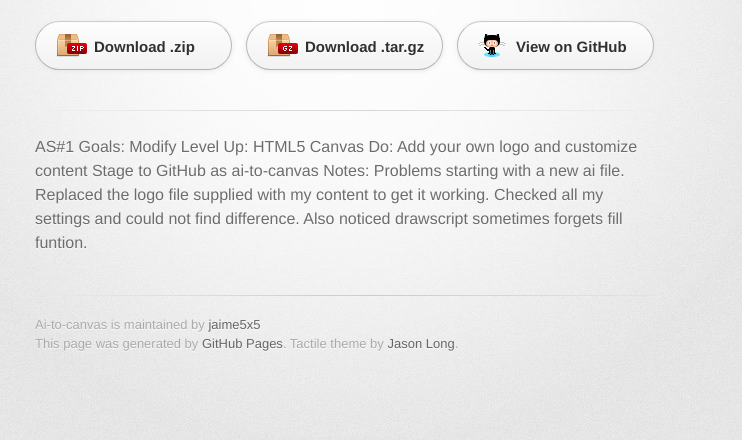
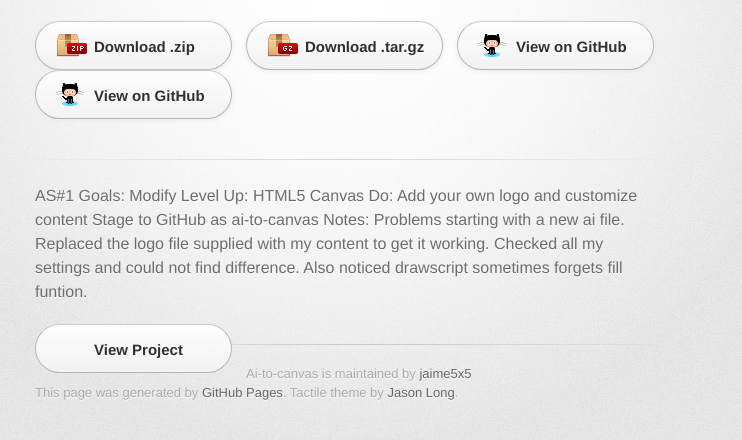
Before and after one commit to jaime5x5/ai-to-canvas, a plain HTML site: page index.html in a window 1280 px wide. Shown: the part 136-576 px from the top of the page, without its empty margins (295-1037 px from the left). Drawn offline with Linux system fonts and the light colour scheme; a web font is replaced by a local one.

Commit message:
Update index.html

```diff
--- a/index.html
+++ b/index.html
@@ -26,6 +26,7 @@
           <a href="https://github.com/jaime5x5/ai-to-canvas/zipball/master" id="download-zip" class="button"><span>Download .zip</span></a>
           <a href="https://github.com/jaime5x5/ai-to-canvas/tarball/master" id="download-tar-gz" class="button"><span>Download .tar.gz</span></a>
           <a href="https://github.com/jaime5x5/ai-to-canvas" id="view-on-github" class="button"><span>View on GitHub</span></a>
+          <a href="https://github.com/jaime5x5/ai-to-canvas" id="view-on-github" class="button"><span>View on GitHub</span></a>
         </section>
 
         <hr>
@@ -42,6 +43,7 @@ Problems starting with a new ai file.
 Replaced the logo file supplied with my content to get it working.
 Checked all my settings and could not find difference.
 Also noticed drawscript sometimes forgets fill funtion.</p>
+<p><a href="https://github.com/jaime5x5/myCanvas.html" id="view-here" class="button"><span>View Project</span></a></p>
         </section>
 
         <footer>
```
